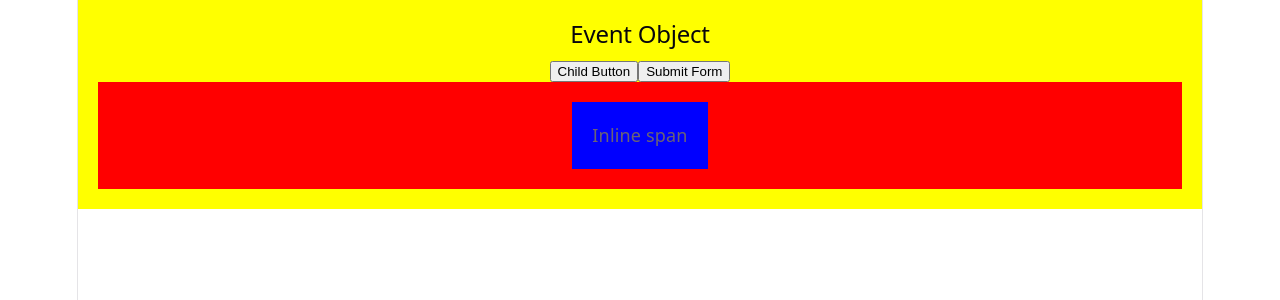
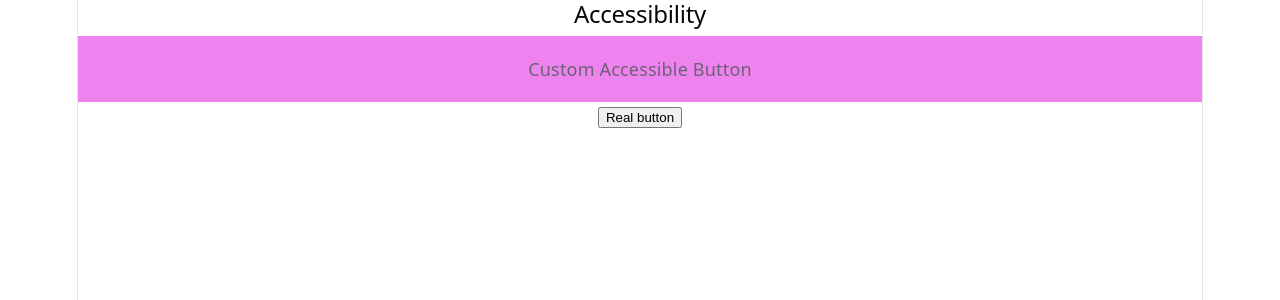
Before and after one commit to kavyashreev-official/MERN_Stu_FebMay26Mys, a React (Vite) app in the folder W10/D3/my-event-app/: page / in a window 1280 px wide. Shown: the top 300 px of the page. Built offline with nearby package versions, Linux system fonts and the light colour scheme.

Commit message:
Accessibility for custom Clickable elements

```diff
--- a/W10/D3/my-event-app/src/App.jsx
+++ b/W10/D3/my-event-app/src/App.jsx
@@ -7,6 +7,7 @@ import {EventDelegation} from "./components/P6"
 import {FormsPattern} from "./components/P7"
 import {KeyboardEvent} from "./components/P8"
 import {EventObj} from "./components/P9"
+import {Accessibility} from "./components/P10"
 
 function App() {
   return (
@@ -18,7 +19,8 @@ function App() {
       {/* <EventDelegation /> */}
       {/* <FormsPattern /> */}
       {/* <KeyboardEvent /> */}
-      <EventObj />
+      {/* <EventObj /> */}
+      <Accessibility />
     </>
   )
 }
--- /dev/null
+++ b/W10/D3/my-event-app/src/components/P10.jsx
@@ -0,0 +1,22 @@
+// Accessibility for custom Clickable elements
+// to make non-button elements behave like a accessible button
+
+export function Accessibility(){
+    const handleClick=()=>{
+        alert('Custom button clicked');
+    };
+    return(
+        <section>
+            <h2>Accessibility</h2>
+            <div role="button"
+              tabIndex={0}
+              onClick={handleClick}
+              style={{padding:'20px',backgroundColor:'violet'}}>
+                Custom Accessible Button
+            </div>
+            <button onClick={handleClick}>
+                Real button
+            </button>
+        </section>
+    );
+}
```
